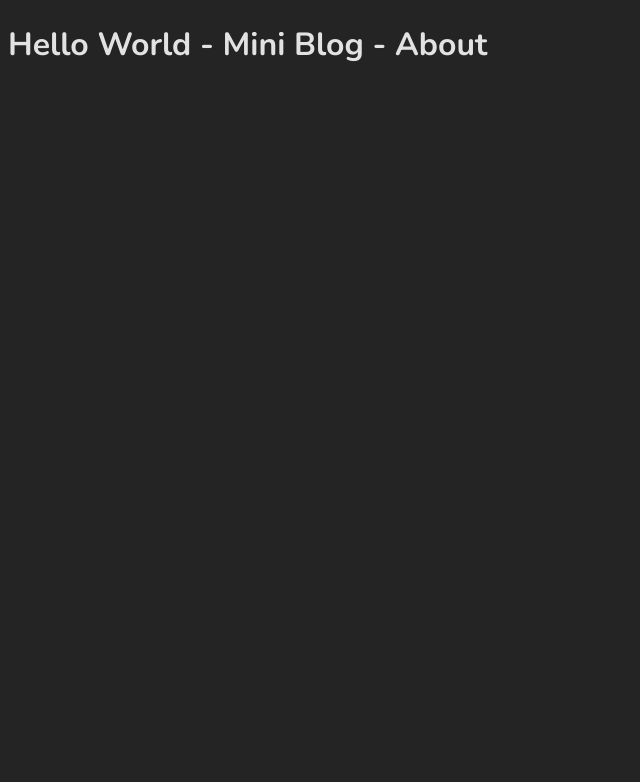
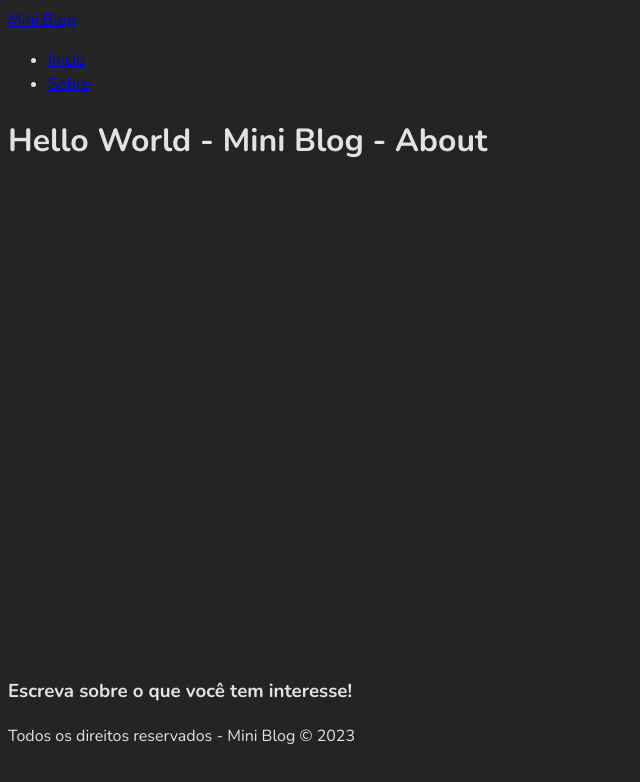
Before and after one commit to MACHADOKING/mini-blog, a React (Vite) app: page /about in a window 1280 px wide. Shown: the top 782 px of the page, without its empty margins (0-640 px from the left). Built offline with nearby package versions, Linux system fonts and the light colour scheme.

Commit message:
Feat: adding navbar and footer

```diff
--- a/src/App.jsx
+++ b/src/App.jsx
@@ -3,6 +3,8 @@
 // packages
 import { BrowserRouter, Routes, Route, Navigate } from "react-router-dom";
 // components
+import Navbar from "./components/Navbar/Navbar";
+import Footer from "./components/Footer/Footer";
 // pages
 import Home from "./pages/Home/Home";
 import About from "./pages/About/About";
@@ -11,12 +13,14 @@
   return (
     <main className="container">
       <BrowserRouter>
+        <Navbar />
         <div className="container">
           <Routes>
             <Route path="/" element={<Home />} />
             <Route path="/about" element={<About />} />
           </Routes>
         </div>
+        <Footer />
       </BrowserRouter>
     </main>
   );
--- /dev/null
+++ b/src/components/Footer/Footer.jsx
@@ -0,0 +1,13 @@
+import React from "react";
+import styles from "./Footer.module.css";
+
+const Footer = () => {
+  return (
+    <footer>
+      <h3>Escreva sobre o que você tem interesse!</h3>
+      <p>Todos os direitos reservados - Mini Blog &copy; 2023</p>
+    </footer>
+  );
+};
+
+export default Footer;
--- /dev/null
+++ b/src/components/Navbar/Navbar.jsx
@@ -0,0 +1,25 @@
+// CSS
+import styles from "./Navbar.module.css";
+// packages
+import React from "react";
+import { NavLink } from "react-router-dom";
+
+const Navbar = () => {
+  return (
+    <nav>
+      <NavLink to="/">
+        Mini <span>Blog</span>
+      </NavLink>
+      <ul>
+        <li>
+          <NavLink to="/">Ínicio</NavLink>
+        </li>
+        <li>
+          <NavLink to="/about">Sobre</NavLink>
+        </li>
+      </ul>
+    </nav>
+  );
+};
+
+export default Navbar;
```
Also changed, not shown: src/components/Footer/Footer.module.css (added), src/components/Navbar/Navbar.module.css (added).
